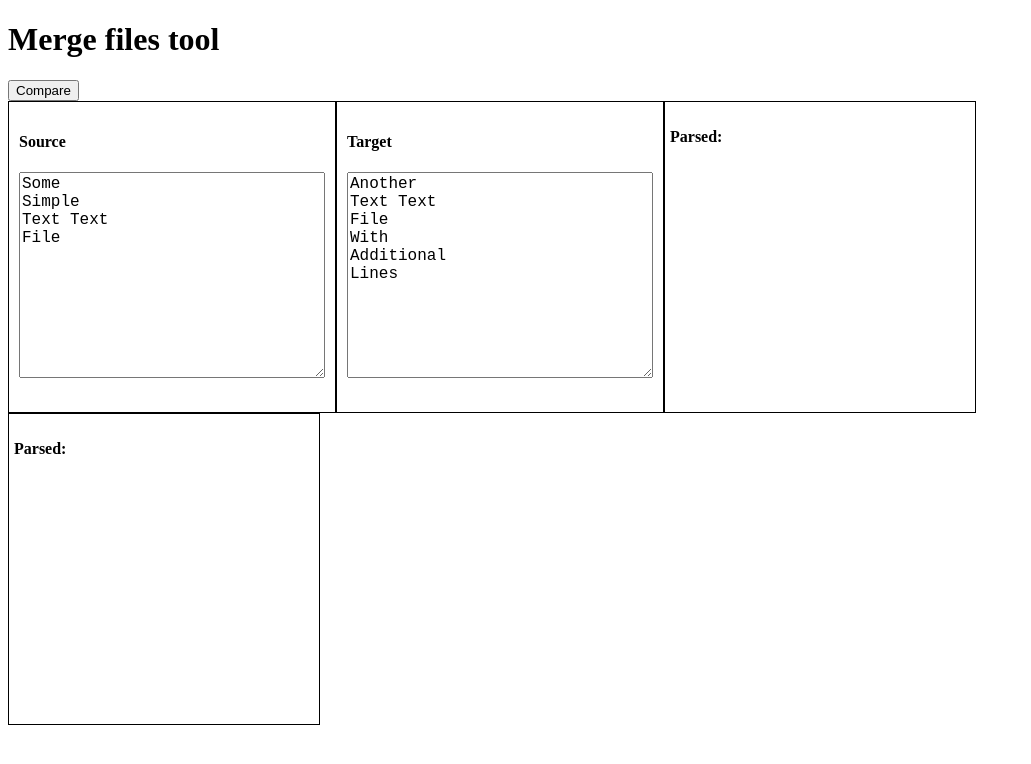
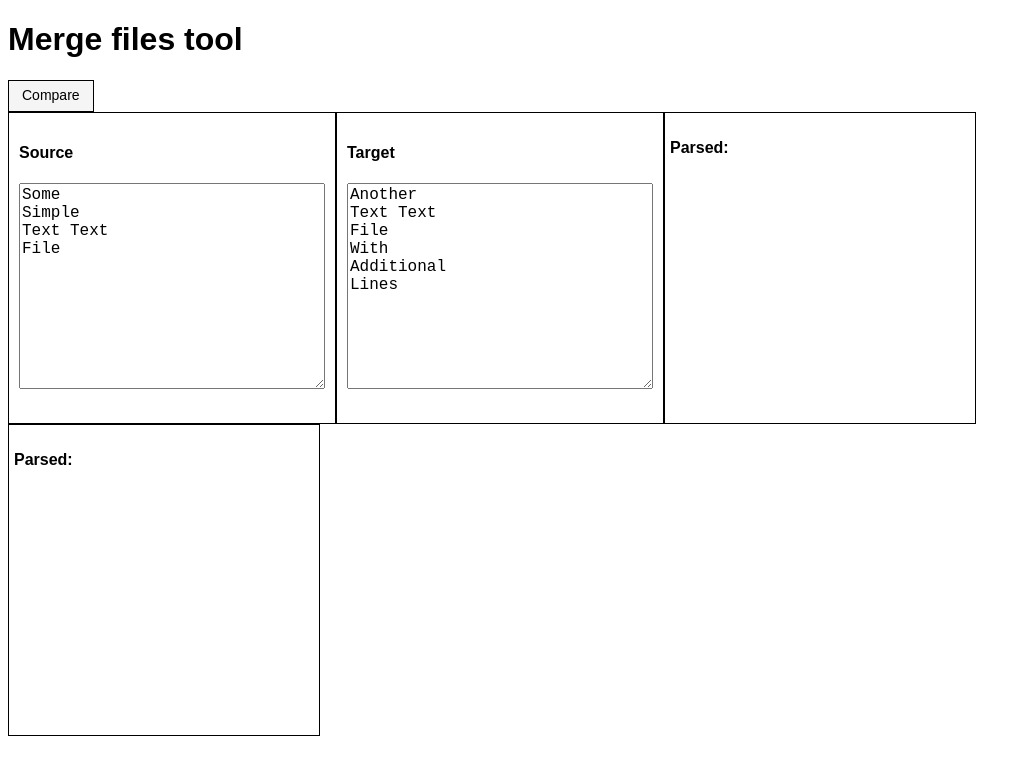
Before and after one commit to eugenebelov/merge-app, an Angular app: page / in a window 1280 px wide. Shown: the top 764 px of the page, without its empty margins (0-1031 px from the left). Built offline with nearby package versions, Linux system fonts and the light colour scheme.

Commit message:
change global style

```diff
--- a/src/styles.css
+++ b/src/styles.css
@@ -1,17 +1,11 @@
 /* You can add global styles to this file, and also import other style files */
-#merge-view div {
-  display: inline-block;
+body {
+  font-family: 'Arial';
 }
 
-#merge-view .source-panel,
-#merge-view .target-panel {
+input[type="button"] {
+  padding: 6px 13px 8px;
+  background-color: #F5F5F5;
   border: 1px solid #000;
-  padding: 10px;
+  font-size: 14px;
 }
-
-#merge-view .source-panel .ta-source,
-#merge-view .target-panel .ta-target{
-  font-size: 16px;
-  height: 200px;
-  width: 400px;
-}
```
